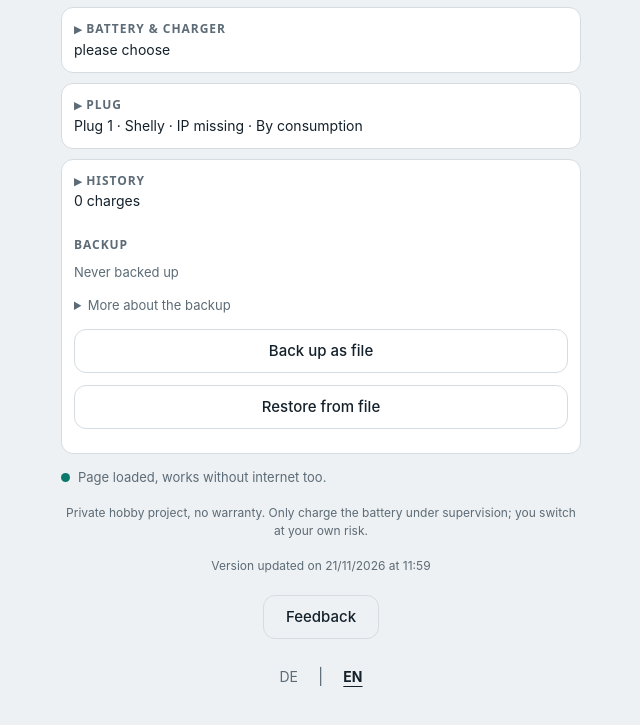
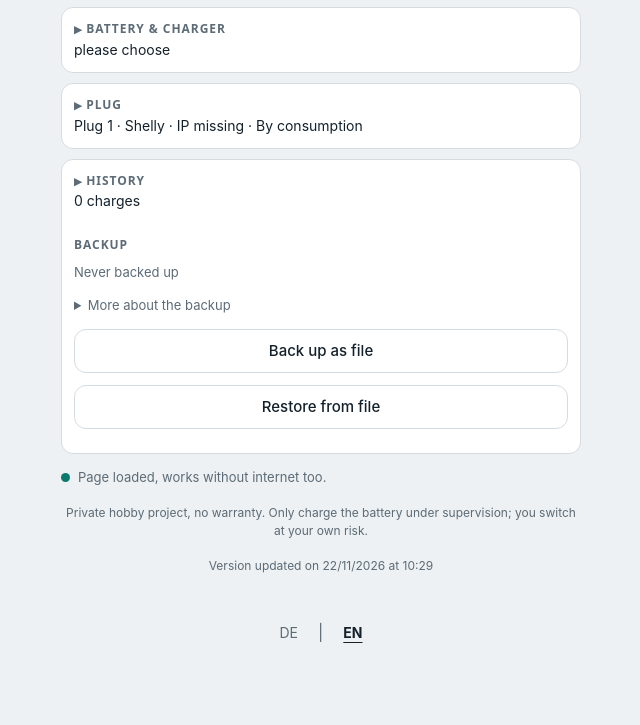
Before and after one commit to eBike-Ladeplaner/eBike-Ladeplaner.github.io, a plain HTML site: page index.html in a window 1280 px wide. Shown: the part 463-1188 px from the top of the page, without its empty margins (319-959 px from the left). After the commit the page ends 1164 px from the top, so only its background shows below. Drawn offline with Linux system fonts and the light colour scheme.

Commit message:
Add files via upload

```diff
--- a/index.html
+++ b/index.html
@@ -3,6 +3,7 @@
 <head>
 <meta charset="utf-8">
 <meta name="viewport" content="width=device-width, initial-scale=1, viewport-fit=cover">
+<meta name="robots" content="noindex, nofollow">
 <meta name="apple-mobile-web-app-capable" content="yes">
 <meta name="mobile-web-app-capable" content="yes">
 <meta name="apple-mobile-web-app-status-bar-style" content="default">
@@ -82,7 +83,7 @@ main { max-width: 520px; margin: 0 auto; display: flex; flex-direction: column;
 .spin { display: inline-block; width: 13px; height: 13px; border: 2px solid var(--line); border-top-color: var(--accent); border-radius: 50%; animation: spn 0.9s linear infinite; vertical-align: -2px; margin-right: 8px; }
 @keyframes spn { to { transform: rotate(360deg); } }
 @media (prefers-reduced-motion: reduce) { .spin { display: none; } }
-.langsel { display: flex; justify-content: center; align-items: center; gap: 4px; margin: 8px 0 24px; color: var(--muted); }
+.langsel { display: flex; justify-content: center; align-items: center; gap: 4px; margin: 28px 0 24px; color: var(--muted); }
 .langsel button { background: none; border: 0; padding: 10px 16px; font: inherit; font-size: 14px; color: var(--muted); cursor: pointer; border-radius: 8px; }
 .langsel button.on { color: var(--ink); font-weight: 700; text-decoration: underline; text-underline-offset: 4px; }
 header.top { display: flex; align-items: center; justify-content: space-between; gap: 10px; }
@@ -498,8 +499,7 @@ details[open] > summary .st::before { content: "▼ "; }
   <p class="chip" id="chip"><span class="dot"></span><span id="chipT"></span></p>
   <p class="note" id="instLink" hidden style="text-align:center;margin:14px 0 0"><a href="#" id="instLinkA" style="color:inherit;text-decoration:underline;font-size:14px"></a></p>
   <p class="note" id="disc" style="text-align:center;margin:8px 0 0;font-size:12px">Privates Hobbyprojekt, ohne Gewähr. Lade den Akku nur unter Aufsicht, du schaltest auf eigene Verantwortung.</p>
-  <p class="note" id="buildStamp" style="text-align:center;margin:8px 0 0;font-size:12px">Version aktualisiert am 21.11.2026 um 11:59 Uhr</p>
-  <div style="text-align:center;margin:10px 0 0"><a class="btn ghost" id="fbBtn" href="https://docs.google.com/forms/d/e/1FAIpQLSf0ZgXzxpqrKwAQQgXFC6rtzQAprB5yiYwtI-rMEqAgTy1boA/viewform" target="_blank" rel="noopener" style="display:inline-flex;align-items:center;justify-content:center;text-decoration:none;padding:10px 22px">Feedback</a></div>
+  <p class="note" id="buildStamp" style="text-align:center;margin:8px 0 0;font-size:12px">Version aktualisiert am 22.11.2026 um 10:29 Uhr</p>
   <div class="langsel" role="group" aria-label="Sprache / Language"><button type="button" id="langDe" aria-pressed="true">DE</button><span aria-hidden="true">|</span><button type="button" id="langEn" aria-pressed="false">EN</button></div>
 </main>
 
--- a/sw.js
+++ b/sw.js
@@ -1,7 +1,7 @@
 // Legt die Seite im Gerät ab, damit sie auch ohne Internet öffnet.
 // Mit Internet wird immer zuerst die neueste Version geholt, ohne Internet gilt die abgelegte.
 // Nach jeder Änderung an index.html den Namen unten hochzählen (v2, v3 ...).
-const CACHE = "ebike-ladeplaner-v84";
+const CACHE = "ebike-ladeplaner-v85";
 const FILES = ["./", "./index.html", "./manifest.webmanifest", "./icon.png"];
 
 self.addEventListener("install", (e) => {
```
